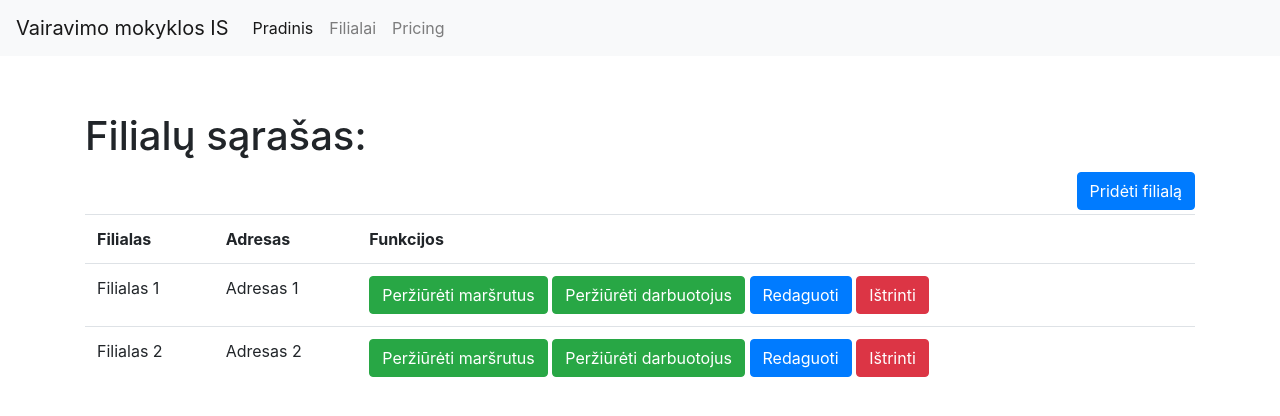
After one commit to LukasKez/Vairavimo_Mokyklos_IS, a Symfony app: template templates/filialai/filialai.html.twig in a window 1280 px wide. The commit adds this page. Shown: the top 416 px of the page. Run offline with Twig, Linux system fonts and the light colour scheme; the template is opened without the code that fills it, so the values that code supplies are empty; some libraries are stand-ins or nearby versions.

Commit message:
Pridejau filialu GUI

```diff
--- a/composer.json
+++ b/composer.json
@@ -30,7 +30,7 @@
     "require-dev": {
         "symfony/debug-pack": "*",
         "symfony/maker-bundle": "^1.0",
-        "symfony/profiler-pack": "*",
+        "symfony/profiler-pack": "^1.0",
         "symfony/test-pack": "*",
         "symfony/web-server-bundle": "4.3.*"
     },
--- a/config/routes.yaml
+++ b/config/routes.yaml
@@ -1,6 +1,3 @@
 #index:
 #    path: /
 #    controller: App\Controller\DefaultController::index
-controllers:
-    resource: '../src/Controller/'
-    type:     annotation
--- a/templates/base.html.twig
+++ b/templates/base.html.twig
@@ -1,12 +1,38 @@
 <!DOCTYPE html>
-<html>
+<html lang="lt">
     <head>
         <meta charset="UTF-8">
+        <meta name="viewport" content="width=device-width, initial-scale=1, shrink-to-fit=no">
         <title>{% block title %}Welcome!{% endblock %}</title>
-        {% block stylesheets %}{% endblock %}
+        {% block stylesheets %}
+            <link rel="stylesheet" href="https://stackpath.bootstrapcdn.com/bootstrap/4.3.1/css/bootstrap.min.css" integrity="sha384-ggOyR0iXCbMQv3Xipma34MD+dH/1fQ784/j6cY/iJTQUOhcWr7x9JvoRxT2MZw1T" crossorigin="anonymous">
+        {% endblock %}
     </head>
     <body>
+    {% block navbar %}
+        <nav class="navbar navbar-expand-lg navbar-light bg-light">
+            <a class="navbar-brand" href="{{ path('app_index') }}">Vairavimo mokyklos IS</a>
+            <button class="navbar-toggler" type="button" data-toggle="collapse" data-target="#navbarNavAltMarkup" aria-controls="navbarNavAltMarkup" aria-expanded="false" aria-label="Toggle navigation">
+                <span class="navbar-toggler-icon"></span>
+            </button>
+            <div class="collapse navbar-collapse" id="navbarNavAltMarkup">
+                <div class="navbar-nav">
+                    <a class="nav-item nav-link active" href="{{ path('app_index') }}">Pradinis <span class="sr-only">(current)</span></a>
+                    <a class="nav-item nav-link" href="{{ path('app_filialai') }}">Filialai</a>
+                    <a class="nav-item nav-link" href="#">Pricing</a>
+                </div>
+            </div>
+        </nav>
+    {% endblock %}
+    <div class="container my-5 py-2">
+        {% include "flash_messages.html.twig" %}
+
         {% block body %}{% endblock %}
-        {% block javascripts %}{% endblock %}
+    </div>
+        {% block javascripts %}
+            <script src="https://code.jquery.com/jquery-3.3.1.slim.min.js" integrity="sha384-q8i/X+965DzO0rT7abK41JStQIAqVgRVzpbzo5smXKp4YfRvH+8abtTE1Pi6jizo" crossorigin="anonymous"></script>
+            <script src="https://cdnjs.cloudflare.com/ajax/libs/popper.js/1.14.7/umd/popper.min.js" integrity="sha384-UO2eT0CpHqdSJQ6hJty5KVphtPhzWj9WO1clHTMGa3JDZwrnQq4sF86dIHNDz0W1" crossorigin="anonymous"></script>
+            <script src="https://stackpath.bootstrapcdn.com/bootstrap/4.3.1/js/bootstrap.min.js" integrity="sha384-JjSmVgyd0p3pXB1rRibZUAYoIIy6OrQ6VrjIEaFf/nJGzIxFDsf4x0xIM+B07jRM" crossorigin="anonymous"></script>
+        {% endblock %}
     </body>
 </html>
--- /dev/null
+++ b/templates/filialai/filialai.html.twig
@@ -0,0 +1,47 @@
+{% extends 'base.html.twig' %}
+
+{% block title %}Filialai{% endblock %}
+
+{% block body %}
+    <h1>Filialų sąrašas:</h1>
+    <a href="{{ path('app_filialaiPrideti') }}" class="btn btn-primary my-1 float-right">Pridėti filialą</a>
+    <table class="table">
+        <tr>
+            <th>Filialas</th>
+            <th>Adresas</th>
+            <th>Funkcijos</th>
+        </tr>
+        <tr>
+            <td>Filialas 1</td>
+            <td>Adresas 1</td>
+            <td>
+                <a href="{{ path('app_filialaiMarsrutai') }}" class="btn btn-success">Peržiūrėti maršrutus</a>
+                <a href="{{ path('app_filialaiInstruktoriai') }}" class="btn btn-success">Peržiūrėti darbuotojus</a>
+                <a href="{{ path('app_filialaiRedaguoti') }}" class="btn btn-primary">Redaguoti</a>
+                <a href="{{ path('app_filialaiIstrinti') }}" class="btn btn-danger js-delete-btn">Ištrinti</a>
+            </td>
+        </tr>
+        <tr>
+            <td>Filialas 2</td>
+            <td>Adresas 2</td>
+            <td>
+                <a href="#" class="btn btn-success">Peržiūrėti maršrutus</a>
+                <a href="#" class="btn btn-success">Peržiūrėti darbuotojus</a>
+                <a href="#" class="btn btn-primary">Redaguoti</a>
+                <a href="#" class="btn btn-danger">Ištrinti</a>
+            </td>
+        </tr>
+    </table>
+
+{% endblock %}
+
+{% block javascripts %}
+    {{ parent() }}
+<script>
+    $(document).ready(function () {
+        $('.js-delete-btn').on('click', function () {
+            return confirm('Ar tikrai norite istrinti filiala?');
+        });
+    });
+</script>
+{% endblock %}
--- /dev/null
+++ b/templates/flash_messages.html.twig
@@ -0,0 +1,13 @@
+{% block flash_messages %}
+    {% for type, messages in app.session.flashbag.all() %}
+        {% for message in messages %}
+            <div class="alert alert-{{ type }} alert-dismissible" role="alert">
+                <button type="button" class="close" data-dismiss="alert">
+                    <span aria-hidden="true">&times;</span>
+                    <span class="sr-only">Close</span>
+                </button>
+                {{ message | raw }}
+            </div>
+        {% endfor %}
+    {% endfor %}
+{% endblock %}
```
Also changed, not shown: src/Controller/FilialaiController.php (+59 -3 lines), src/Controller/IndexController.php (added, +21 -0 lines), templates/filialai/index.html.twig (deleted, +0 -7 lines), templates/filialai/marsrutai.html.twig (added, +8 -0 lines), templates/filialai/prideti.html.twig (added, +9 -0 lines), templates/index.html.twig (added, +7 -0 lines), templates/instruktoriai/instruktoriai.html.twig (added, +9 -0 lines), 2 other files.
